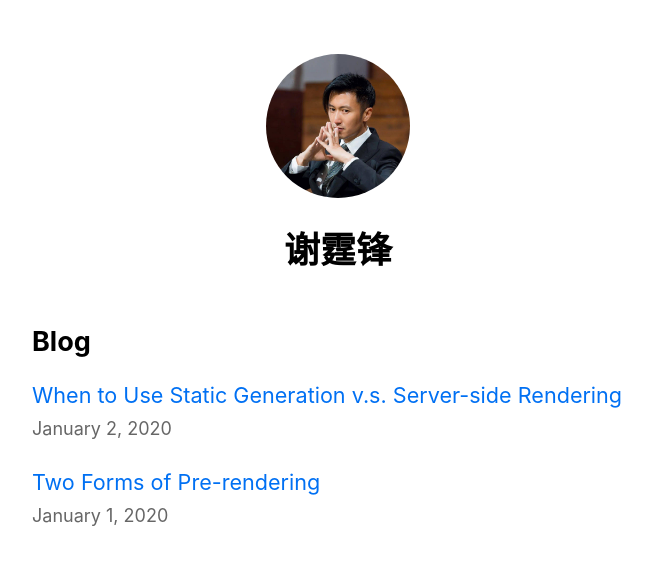
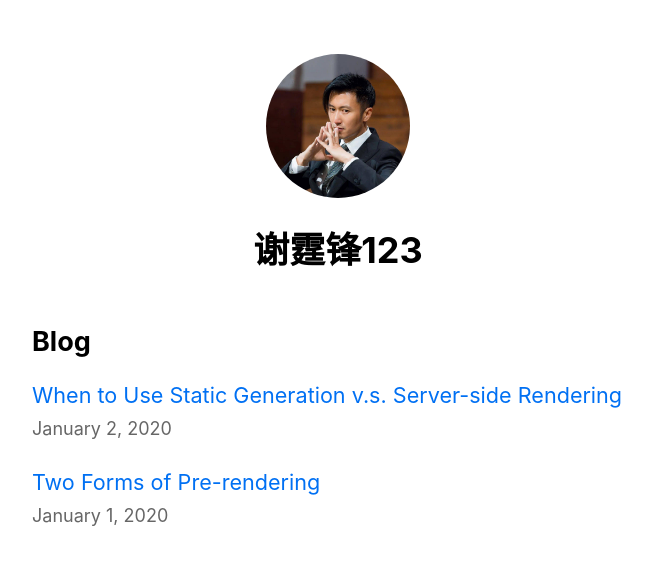
Before and after one commit to tisou1/nextjs-blog, a Next.js app: page / in a window 1280 px wide. Shown: the top 564 px of the page, without its empty margins (302-954 px from the left). Built offline with nearby package versions, Linux system fonts and the light colour scheme.

Commit message:
chore: preview deployment

```diff
--- a/components/layout.js
+++ b/components/layout.js
@@ -5,7 +5,7 @@ import Head from 'next/head';
 import Image from 'next/image';
 
 
-const name = '谢霆锋'
+const name = '谢霆锋123'
 export const siteTitle = 'Next.js Sample Website';
 
 export default function Layout({ children, home }) {
```
